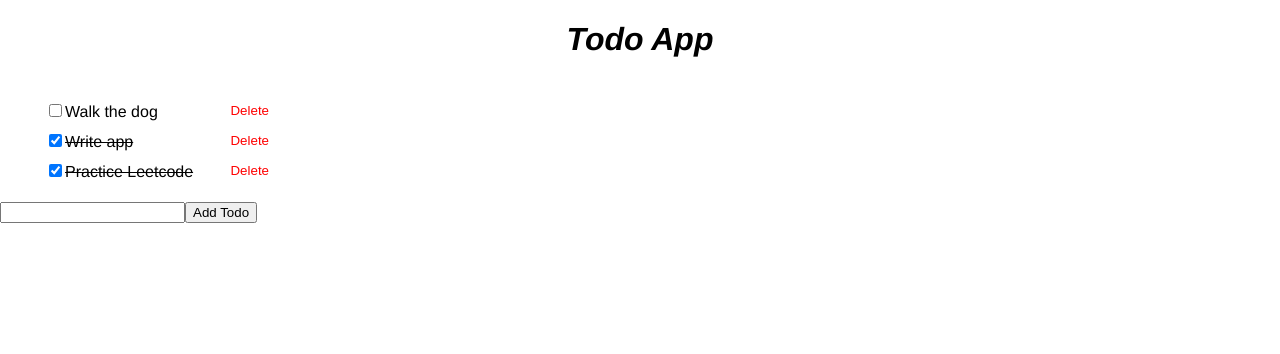
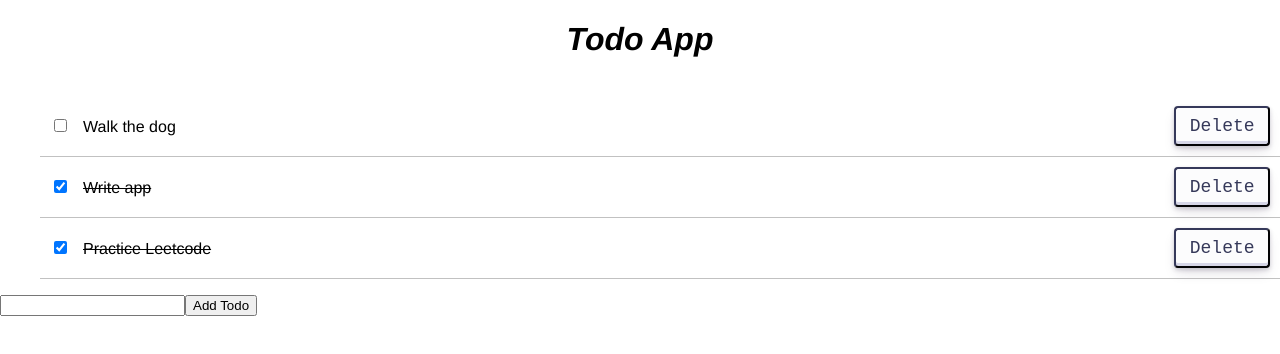
Before and after one commit to a-falkonia/todo-redux, a React (Create React App) app: page / in a window 1280 px wide. Shown: the top 354 px of the page. Built offline with nearby package versions, Linux system fonts and the light colour scheme.

Commit message:
Add styling

```diff
--- a/src/components/TodoListItem.tsx
+++ b/src/components/TodoListItem.tsx
@@ -1,6 +1,59 @@
+import styled from 'styled-components';
 import { Todo } from '../types.d';
 import { useDispatch } from 'react-redux';
 import { toggleTodo, deleteTodo } from '../redux/todoSlice';
+
+const StyledListItem = styled.li`
+  display: flex;
+  justify-content: center;
+  align-items: center;
+  width: 100%;
+  padding: 10px;
+  border-bottom: 1px solid #c1c1c1;
+
+  label {
+    width: 100%;
+  }
+`;
+
+const StyledButton = styled.button`
+  display: inline-flex;
+  position: relative;
+  align-items: center;
+  justify-content: center;
+  overflow: hidden;
+  height: 40px;
+  padding-left: 16px;
+  padding-right: 16px;
+  font-size: 18px;
+  font-family: monospace;
+  color: #36395a;
+  background-color: #fcfcfd;
+  border-radius: 4px;
+  border-color: #36395a;
+  /* border-width: 0; */
+  box-shadow: rgba(45, 35, 66, 0.2) 0 2px 4px,
+    rgba(45, 35, 66, 0.15) 0 7px 13px -3px, #d6d6e7 0 -3px 0 inset;
+
+  transition: box-shadow 0.15s, transform 0.15s;
+  user-select: none;
+  cursor: pointer;
+
+  :focus {
+    box-shadow: #d6d6e7 0 0 0 1.5px inset, rgba(45, 35, 66, 0.4) 0 2px 4px,
+      rgba(45, 35, 66, 0.3) 0 7px 13px -3px, #d6d6e7 0 -3px 0 inset;
+  }
+
+  :hover {
+    box-shadow: rgba(45, 35, 66, 0.3) 0 4px 8px,
+      rgba(45, 35, 66, 0.2) 0 7px 13px -3px, #d6d6e7 0 -3px 0 inset;
+    transform: translateY(-2px);
+  }
+  :active {
+    box-shadow: #d6d6e7 0 3px 7px inset;
+    transform: translateY(2px);
+  }
+`;
 
 export const TodoListItem = (todo: Todo) => {
   const dispatch = useDispatch();
@@ -14,41 +67,25 @@ export const TodoListItem = (todo: Todo) => {
   };
 
   return (
-    <li
-      style={{
-        width: '240px',
-        display: 'flex',
-        justifyContent: 'space-between',
-        padding: '5px',
-        userSelect: 'none',
-      }}
-    >
+    <StyledListItem>
       <label
         style={{
           width: '100%',
           textDecoration: todo.completed ? 'line-through' : undefined,
+          cursor: 'pointer'
         }}
       >
         <input
           type='checkbox'
           checked={todo.completed}
           onChange={handleToggle}
+          style={{
+            marginRight: '16px'
+          }}
         />
         {todo.description}
       </label>
-      <button
-        style={{
-          display: 'inline-block',
-          backgroundColor: 'transparent',
-          border: 'none',
-          outline: 'none',
-          cursor: 'pointer',
-          color: 'red',
-        }}
-        onClick={handleDelete}
-      >
-        Delete
-      </button>
-    </li>
+      <StyledButton onClick={handleDelete}>Delete</StyledButton>
+    </StyledListItem>
   );
 };
```
